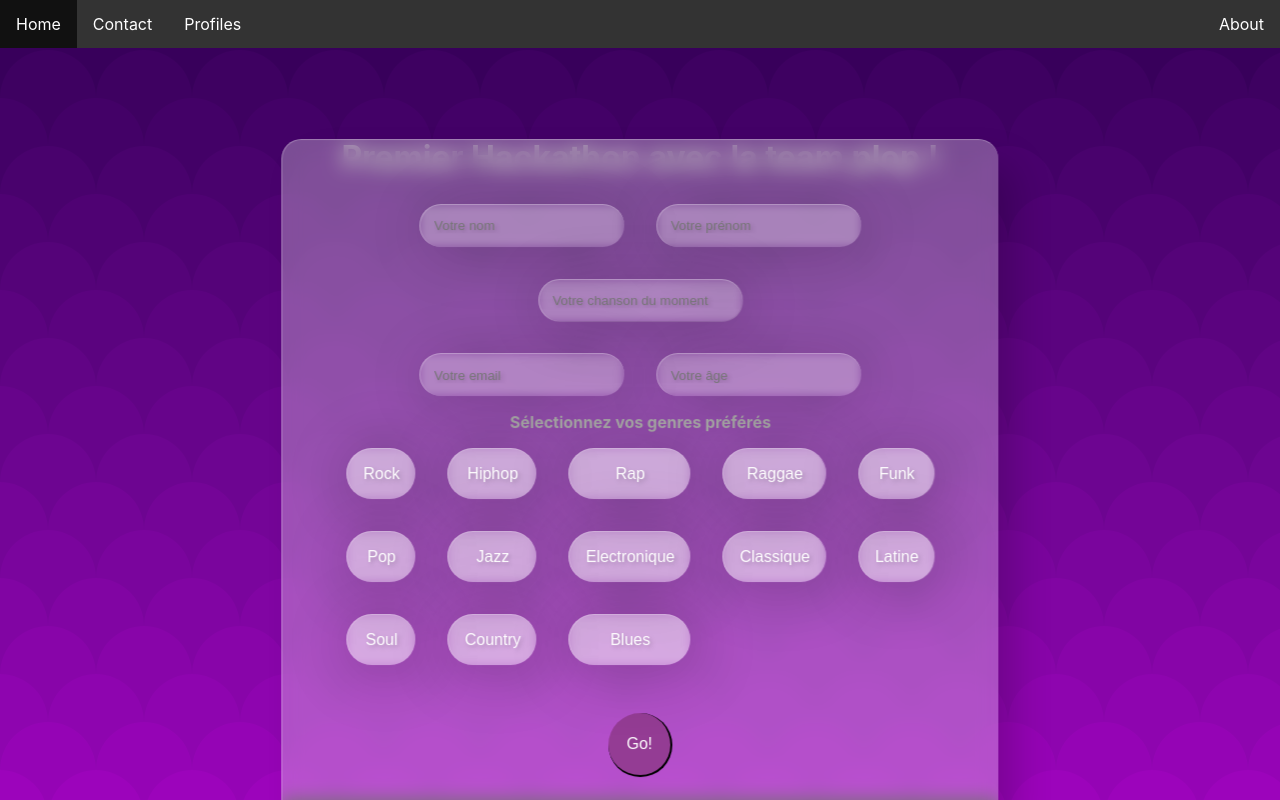
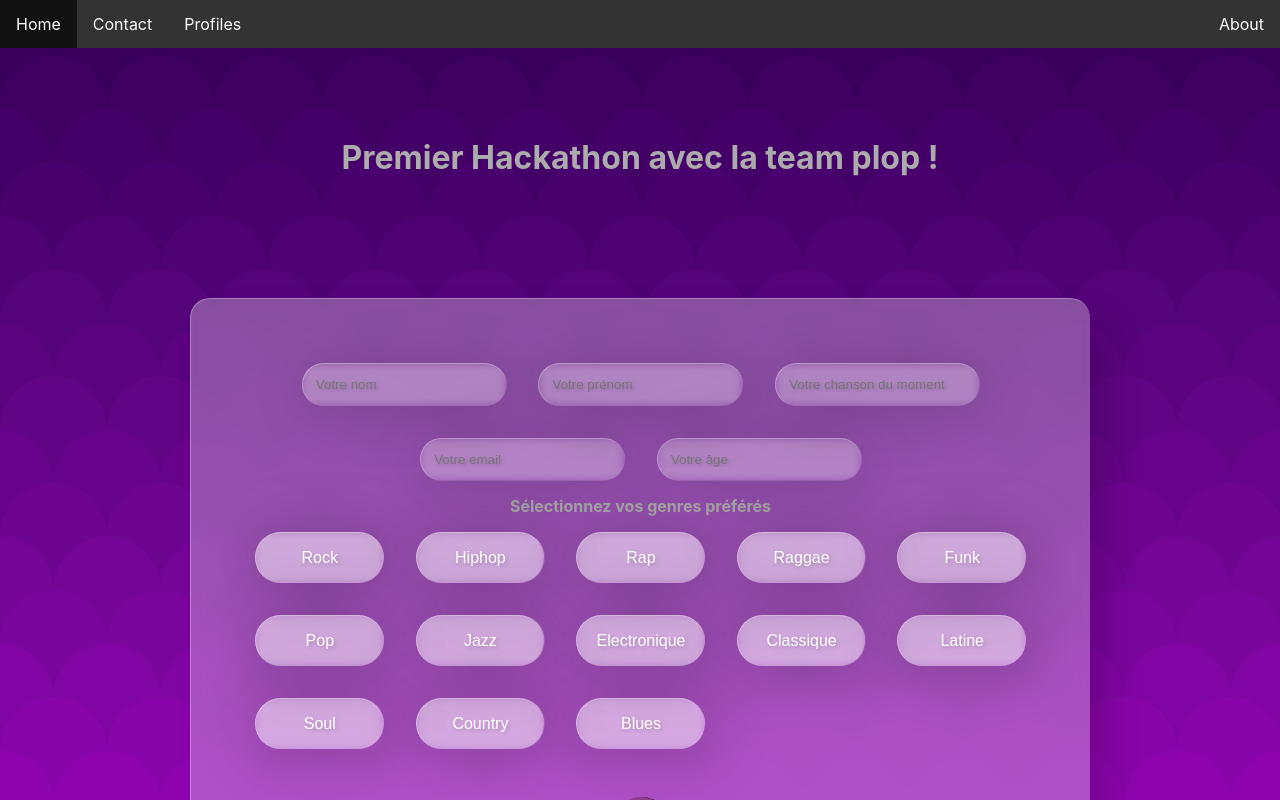
Before and after one commit to ThomasFr45/Hackathon1, a React (Create React App) app: page / in a window 1280 px wide. Shown: the top 800 px of the page. Built offline with nearby package versions, Linux system fonts and the light colour scheme.

Commit message:
fixed css

```diff
--- a/src/components/ProfileForm.css
+++ b/src/components/ProfileForm.css
@@ -1,9 +1,8 @@
 
 .container {
-  position: absolute;
-  transform: translate(-50%,-50%);
-  top: 50%;
-  left: 50%;
+  width: 900px;
+  margin-left: auto;
+  margin-right: auto;
 }
 
 form {
```
